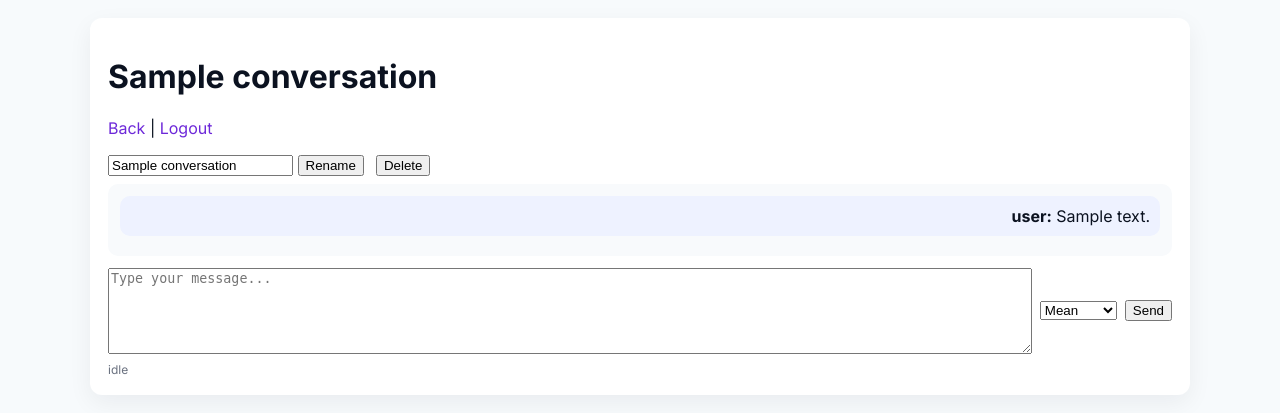
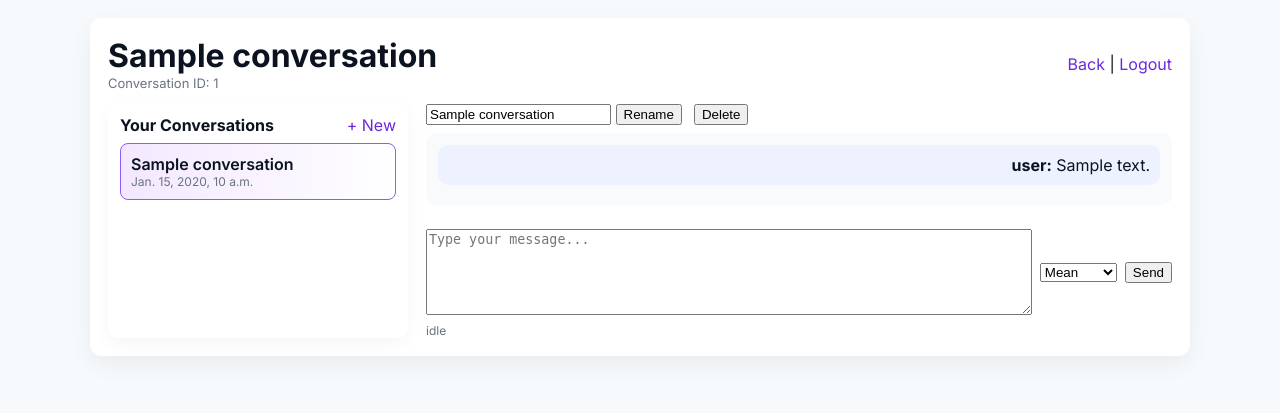
Before and after one commit to jiwan17/Angry-GPT, a Django app: page /1/ in a window 1280 px wide. Shown: the part 90-503 px from the top of the page. Run offline with Django 5.2, Linux system fonts and the light colour scheme; a user stored in the database is signed in; tables that the repository leaves empty hold one stand-in row (values such as "Sample post").

Commit message:
ui changed

```diff
--- a/chat/views.py
+++ b/chat/views.py
@@ -73,7 +73,9 @@ def chat_detail(request, conv_id):
     except Conversation.DoesNotExist:
         return redirect('chat-index')
     messages = conv.messages.all()
-    return render(request, 'chat/chat_detail.html', {'conversation': conv, 'messages': messages})
+    # also provide the user's conversation list for the sidebar
+    convs = Conversation.objects.filter(user=request.user).order_by('-created_at')
+    return render(request, 'chat/chat_detail.html', {'conversation': conv, 'messages': messages, 'conversations': convs})
 
 
 @csrf_exempt
@@ -116,6 +118,12 @@ async def chat_stream(request):
                 # If conversation exists, save the user's message first
                 if conv is not None:
                     await sync_to_async(Message.objects.create)(conversation=conv, role='user', content=user_message)
+                    # Update conversation title to the latest user question (truncate to 200 chars)
+                    try:
+                        conv.title = (user_message or "").strip()[:200]
+                        await sync_to_async(conv.save)()
+                    except Exception:
+                        pass
 
                 async for token in stream_ollama(composed_user_prompt, tone=tone):
                     assistant_text += token
@@ -217,6 +225,12 @@ async def chat_api(request):
         # Persist messages if conversation is present; otherwise do not persist.
         if conv is not None:
             await sync_to_async(Message.objects.create)(conversation=conv, role='user', content=user_message)
+            # Update conversation title to the latest user question (truncate to 200 chars)
+            try:
+                conv.title = (user_message or "").strip()[:200]
+                await sync_to_async(conv.save)()
+            except Exception:
+                pass
             await sync_to_async(Message.objects.create)(conversation=conv, role='assistant', content=ai_reply)
 
         return JsonResponse({"reply": ai_reply, "conversation_id": conv_id})
--- a/templates/chat/chat_detail.html
+++ b/templates/chat/chat_detail.html
@@ -8,11 +8,39 @@
   .msg.assistant{background:#fff}
   .chat-controls{display:flex;gap:8px;align-items:center}
   .chat-controls textarea{flex:1;min-height:80px}
+  .layout{display:grid;grid-template-columns:300px 1fr;gap:18px}
+  .sidebar{background:#fff;padding:12px;border-radius:10px;box-shadow:0 6px 18px rgba(11,18,32,0.04);max-height:80vh;overflow:auto}
+  .conv-item{padding:10px;border-radius:8px;border:1px solid transparent;margin-bottom:8px}
+  .conv-item.active{border-color:#8b5cf6;background:linear-gradient(90deg,#f3e8ff,#fff)}
 </style>
 
-<h1>{{ conversation.title|default:"Conversation" }}</h1>
-<p><a href="{% url 'chat-index' %}">Back</a> | <a href="{% url 'logout' %}">Logout</a></p>
+<div style="display:flex;justify-content:space-between;align-items:center">
+  <div>
+    <h1 style="margin:0">{{ conversation.title|default:"Conversation" }}</h1>
+    <div style="color:#6b7280;font-size:13px">Conversation ID: {{ conversation.id }}</div>
+  </div>
+  <div><a href="{% url 'chat-index' %}">Back</a> | <a href="{% url 'logout' %}">Logout</a></div>
+</div>
 
+<div class="layout" style="margin-top:12px">
+  <aside class="sidebar">
+    <div style="display:flex;justify-content:space-between;align-items:center;margin-bottom:8px">
+      <strong>Your Conversations</strong>
+      <a href="{% url 'chat-new' %}">+ New</a>
+    </div>
+    {% for c in conversations %}
+      <a href="{% url 'chat-detail' c.id %}" style="text-decoration:none;color:inherit">
+        <div class="conv-item {% if c.id == conversation.id %}active{% endif %}">
+          <div style="font-weight:600">{{ c.title|default:'Conversation' }}</div>
+          <div style="color:#6b7280;font-size:12px">{{ c.created_at }}</div>
+        </div>
+      </a>
+    {% empty %}
+      <div>No conversations</div>
+    {% endfor %}
+  </aside>
+
+  <div>
     <div style="display:flex;gap:12px;align-items:center;margin-bottom:8px">
   <form method="post" action="{% url 'chat-rename' conversation.id %}">{% csrf_token %}
     <input name="title" placeholder="Rename conversation" value="{{ conversation.title }}">
@@ -30,7 +58,7 @@
         {% endfor %}
       </div>
 
-  <div class="card">
+      <div class="card" style="margin-top:12px">
         <div class="chat-controls">
           <textarea id="message" placeholder="Type your message..."></textarea>
           <select id="tone">
@@ -42,6 +70,8 @@
           <button id="send">Send</button>
         </div>
         <div id="status" style="font-size:12px;color:#6b7280;margin-top:8px">idle</div>
+      </div>
+    </div>
   </div>
 </div>
 
```
Lines whose indentation alone changed are shown as unchanged.
